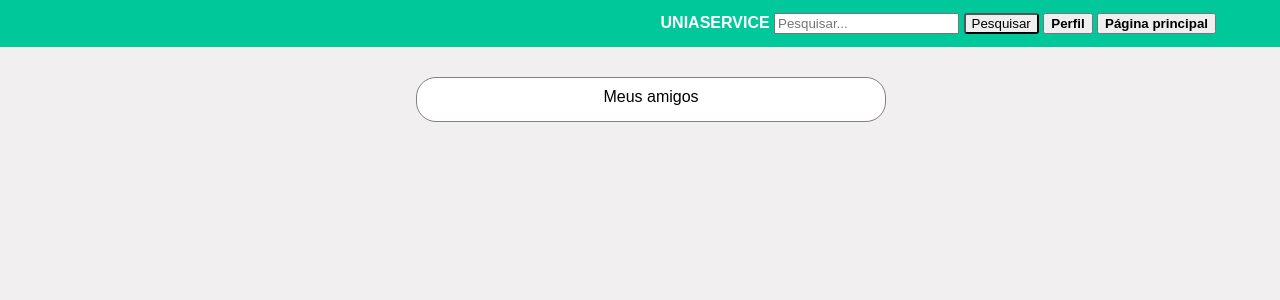
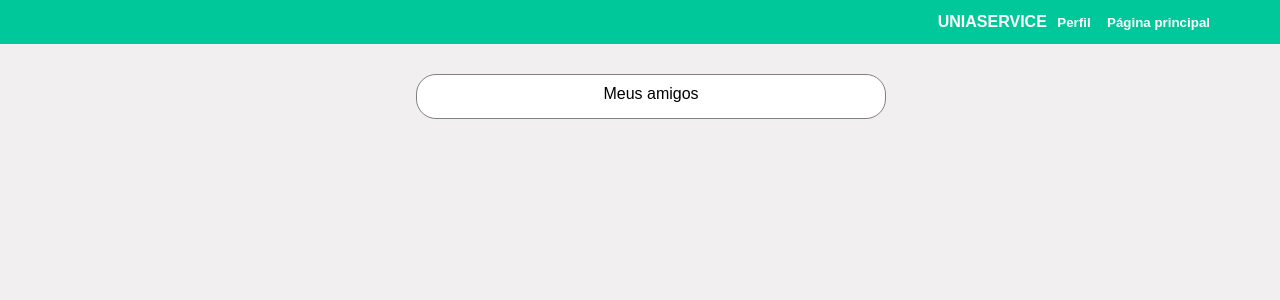
Before and after one commit to Nunes03/site-programacao-web, a PHP site: page /amigo.html in a window 1280 px wide. Shown: the top 300 px of the page. Run offline with PHP 8.4, Linux system fonts and the light colour scheme.

Commit message:
Atualizando menu para ficar igual o da home

```diff
--- a/components/amigo/amigo.css
+++ b/components/amigo/amigo.css
@@ -13,7 +13,7 @@ body, html {
 .container-menu {
     color: white;
     font-size: 16px;
-    background-color: rgb(0,200,155);
+    background-color: rgb(0, 200, 155);
     text-align: right;
     padding: 1%;
     padding-right: 5%;
@@ -21,11 +21,9 @@ body, html {
 
 .menu-item {
     font-weight: bold;
-}
-
-.botao-pesquisar {
-    border-radius: 3px;
-    font-weight: 500;
+    border: none;
+    background-color: inherit;
+    color: white;
 }
 
 .container-informacoes-amigos {
--- a/components/amigo/amigo.html
+++ b/components/amigo/amigo.html
@@ -6,11 +6,10 @@
         <link rel="stylesheet" type="text/css" href="amigo.css" />
     </head>
     <body>
+
         <div class="container">
             <div class="container-menu">
-                <a class="menu-item">UNIASERVICE</a>
-                <input type="text" placeholder="Pesquisar..." />
-                <button class="botao-pesquisar">Pesquisar</button>
+                <span class="menu-item">UNIASERVICE</span>
                 <button id="perfilButton" type="button" class="menu-item">Perfil</button>
                 <button id="homeButton" type="button" class="menu-item">Página principal</button>
             </div>
```
